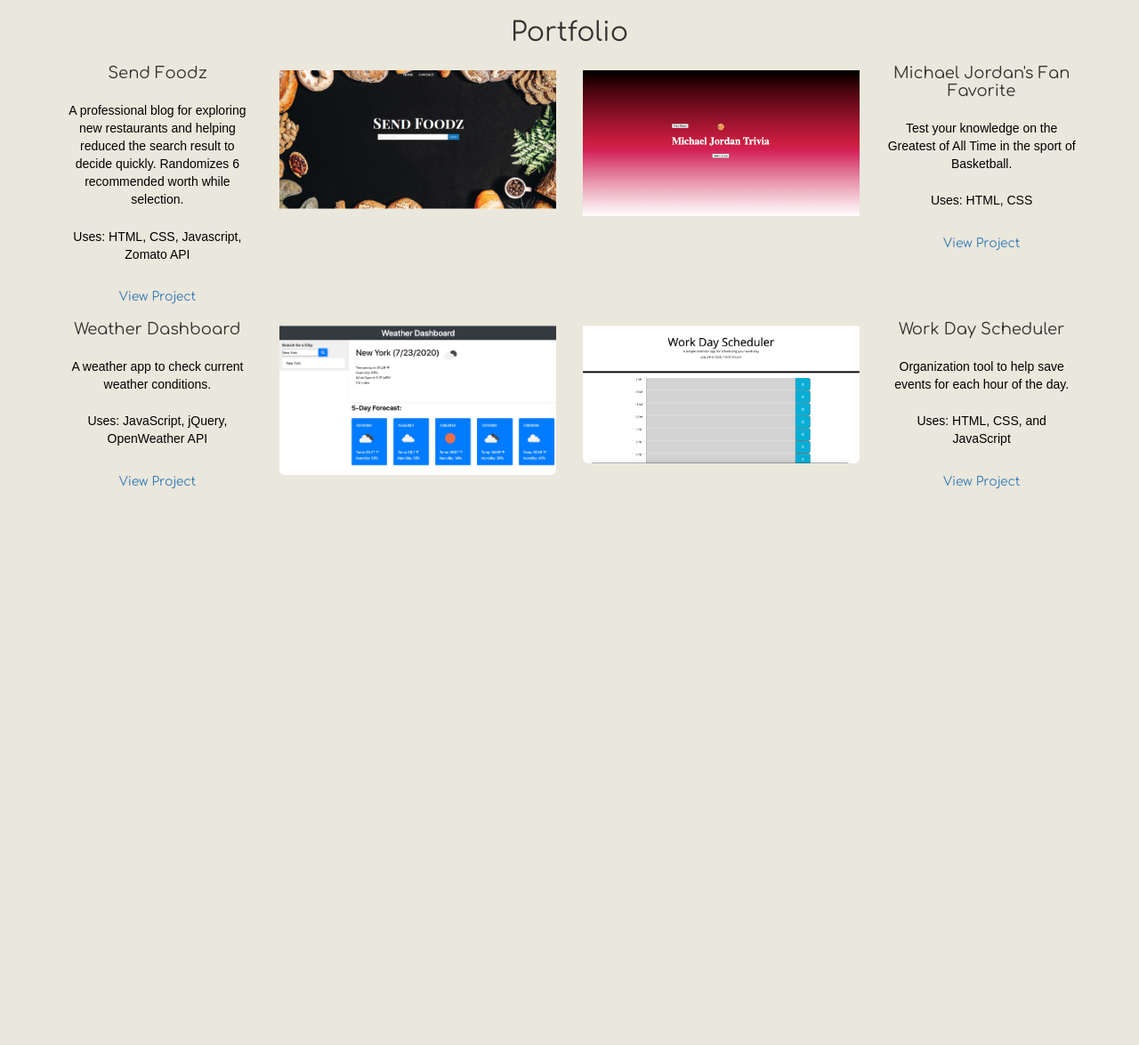
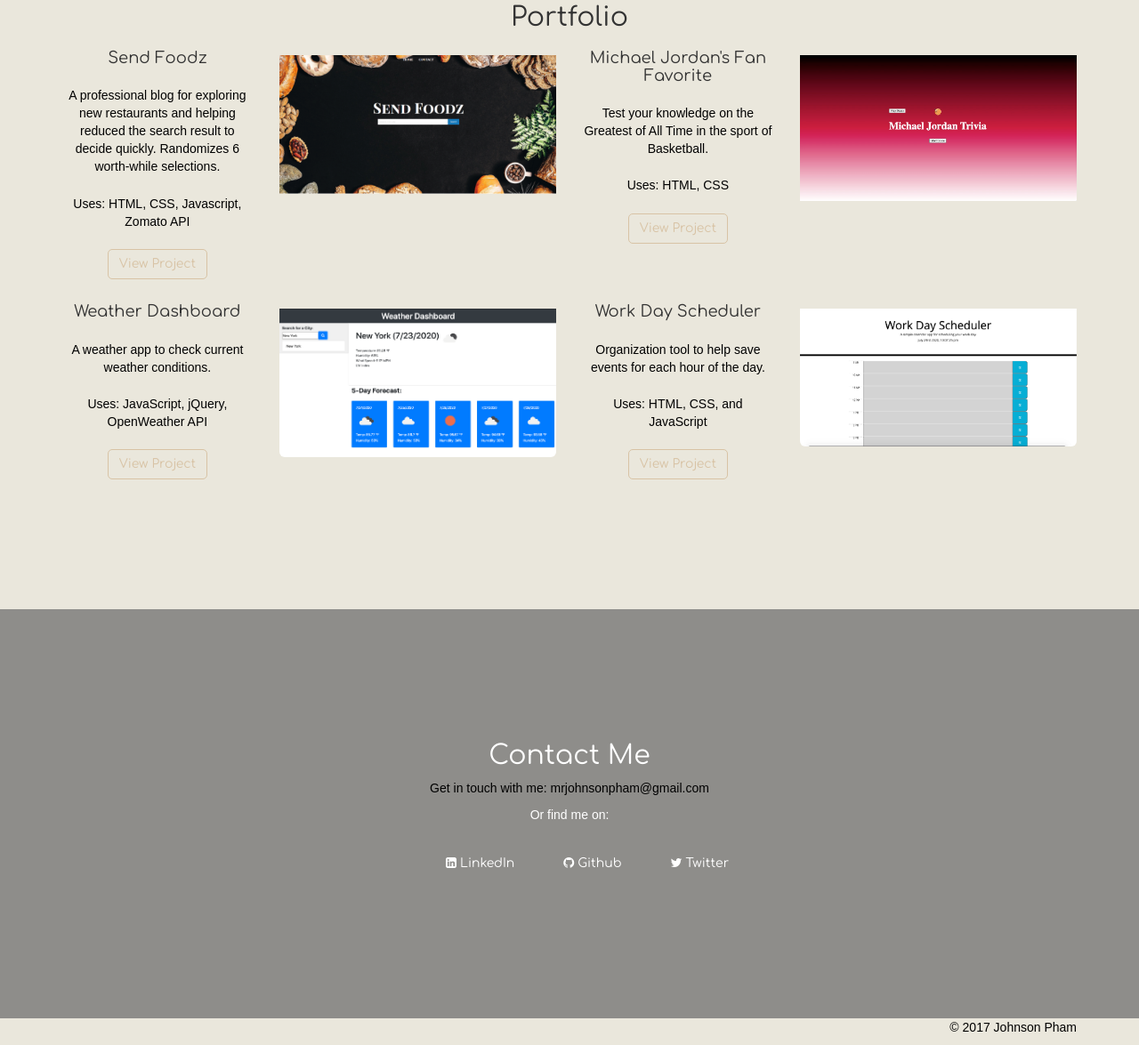
Before and after one commit to mrjohnsonpham/07-updated-portfolio, a plain HTML site: page index.html in a window 1280 px wide. Shown: the part 1514-2689 px from the top of the page at 89% size. Before the commit the page ends 2199 px from the top, so only its background shows below. Drawn offline with nearby package versions, Linux system fonts and the light colour scheme; a web font is replaced by a local one.

Commit message:
Added Contact Section and Styling

```diff
--- a/index.html
+++ b/index.html
@@ -1,54 +1,53 @@
 <!DOCTYPE html>
 <html lang="en">
 <head>
-    <meta charset="utf-8" />
-    <meta http-equiv="X-UA-Compatible" content="IE=edge" />
-    <meta name="viewport" content="width=device-width, initial-scale=1" />
-    <meta name="description" content="" />
-    <meta name="author" content="" />
-    <link rel="icon" href="images/icon.png" />
-    <link
-      rel="stylesheet"
-      href="https://maxcdn.bootstrapcdn.com/font-awesome/4.4.0/css/font-awesome.min.css"
-    />
+    <meta charset="utf-8">
+    <meta http-equiv="X-UA-Compatible" content="IE=edge">
+    <meta name="viewport" content="width=device-width, initial-scale=1">
+    <meta name="description" content="">
+    <meta name="author" content="">
+    <link rel="icon" href="images/icon.png">
+    <link rel="stylesheet" href="https://maxcdn.bootstrapcdn.com/font-awesome/4.4.0/css/font-awesome.min.css">
 
     <title>Johnson Pham</title>
 
     <!-- Bootstrap core CSS -->
-    <link href="bootstrap.min.css" rel="stylesheet" />
+    <link href="bootstrap.min.css" rel="stylesheet">
 
     <!-- Custom styles for this template -->
-    <link href="style.css" rel="stylesheet" />
+    <link href="style.css" rel="stylesheet">
 </head>
 
 <body>
+
     <!-- Fixed navbar -->
     <nav class="navbar navbar-default navbar-fixed-top">
         <div class="container">
-        <!-- <div class="navbar-header">
-                <button type="button" class="navbar-toggle collapsed" data-toggle="collapse" data-target="#navbar" aria-expanded="false" aria-controls="navbar"></button>
-
+            <div class="navbar-header">
+                <button type="button" class="navbar-toggle collapsed" data-toggle="collapse" data-target="#navbar" aria-expanded="false" aria-controls="navbar">
+                    <span class="sr-only">Toggle navigation</span>
                     <span class="icon-bar"></span>
                     <span class="icon-bar"></span>
                     <span class="icon-bar"></span>
-                </button> -->
-        <!-- <a class="navbar-brand" href="#">Johnson Pham</a> -->
-      </div>
-      <!--/.navbar-header -->
+                </button>
+                <a class="navbar-brand" href="#">Johnson Pham</a>
+            </div><!--/.navbar-header -->
             <div id="navbar" class="collapse navbar-collapse">
                 <ul class="nav navbar-nav navbar-right">
                     <li id="nav-about"><a href="#about">About</a></li>
                     <li id="nav-portfolio"><a href="#portfolio">Portfolio</a></li>
                     <li id="nav-contact"><a href="#contact">Contact</a></li>
                 </ul>
+            </div><!--/.nav-collapse -->
         </div>
-      <!--/.nav-collapse -->
     </nav>
 
     <!-- Begin page content -->
     <div class="container-fluid">
+
         <div class="row cover top">
             <div class="col-xs-12">
+
                 <div class="row">
                     <div class="col-xs-12 headline">
                         <h1 class="text-center">Hi, I'm Johnson</h1>
@@ -58,47 +57,34 @@
 
                 <div class="row">
                     <div class="col-xs-12 center-block text-center">
-              <a href="#about"
-                ><span
-                  id="scrollIcon"
-                  class="front-glyph glyphicon glyphicon-menu-down"
-                  aria-hidden="true"
-                ></span
-              ></a>
+                        <a href="#about"><span id="scrollIcon" class="front-glyph glyphicon glyphicon-menu-down" aria-hidden="true"></span></a>
                     </div>
                 </div>
+
             </div>
-      </div>
-      <!--/.row cover top -->
+        </div><!--/.row cover top -->
+
+
         <div id="about" class="row cover">
             <h2 class="text-center">About Me</h2>
             <div class="row">
+
                 <div class="col-md-12 text-center about-info">
-            <img
-              class="img-circle text-center profile-img"
-              src="images/icon.png"
-            />
+                    <img class="img-circle text-center profile-img" src="images/icon.png">
 
-            <p class="text-center">
-              I'm a web developer from the Great New York Area.
-              Make a friend with me and you've made a friend for life.
+                    <p class="text-center">I'm a web developer from Union, NJ. Make a friend with me and you've made a friend for life. Let me make your life better.</p>
+                </div>
 
-              Let me make your life better.
-            </p>
-            <br />
             </div>
-          <!--/.about-info -->
 
                 <div class="row break">
                     <div class="col-md-12 about-last">
                         <p class="text-center">Check out my latest projects</p>
                     </div>
                 </div>
+
             </div>
-      </div>
-      <!-- End #About -->
-
-      <!-- Start Portfolio Project Section -->
+        </div><!-- End #About -->
 
         <div id="portfolio" class="row cover">
             <h2 class="text-center">Portfolio</h2>
@@ -111,7 +97,7 @@
 
                             <div class="col-sm-5 text-center">
                                 <h4 class="portfolio-projects--title">Send Foodz</h4>
-                            <p class="portfolio-projects--desc">A professional blog for exploring new restaurants and helping reduced the search result to decide quickly. Randomizes 6 recommended worth while selection. </p>
+                                <p class="portfolio-projects--desc">A professional blog for exploring new restaurants and helping reduced the search result to decide quickly. Randomizes 6 worth-while selections. </p>
                                 <p class="portfolio-projects--desc">Uses: HTML, CSS, Javascript, Zomato API</p>
                                 <a class="btn btn-rounded portfolio-projects--btn" href="https://ktlnn.github.io/send-foodz/" target="_blank" role="button">View Project</a>
                             </div>
@@ -126,14 +112,14 @@
                     <div class="col-lg-6"> <!--2nd side project "right" -->
                         <div class="row">
 
-                        <div class="col-sm-5 text-center pull-right"> <!--pulls text to the right of the picture -->
+                            <div class="col-sm-5 text-center pull-right-sm"><!--text flipped to the right of image-->
                                 <h4 class="portfolio-projects--title">Michael Jordan's Fan Favorite</h4>
                                 <p class="portfolio-projects--desc">Test your knowledge on the Greatest of All Time in the sport of Basketball.</p>
                                 <p class="portfolio-projects--desc">Uses: HTML, CSS</p>
                                 <a class="btn btn-rounded portfolio-projects--btn" href="https://mrjohnsonpham.github.io/04-code-quiz-mj/" target="_blank" role="button">View Project</a>
                             </div>
 
-                        <div class="col-sm-7 text-center pull-right"> <!--pulls text to the right of the picture -->
+                            <div class="col-sm-7 text-center pull-right-sm"><!--text flipped to the right of image-->
                                 <img class="portfolio-projects--image" src="images/mj-code-quiz.png">
                             </div>
 
@@ -164,7 +150,7 @@
                     <div class="col-lg-6"> <!--2nd side project "right" -->
                         <div class="row">
 
-                        <div class="col-sm-5 text-center pull-right"><!--flipped on small, unflipped on large-->
+                            <div class="col-sm-5 text-center pull-right-sm"><!--flipped on small, unflipped on large-->
                                 <h4 class="portfolio-projects--title">Work Day Scheduler</h4>
                                 <p class="portfolio-projects--desc">Organization tool to help save events for each hour of the day.</p>
                                 <p class="portfolio-projects--desc">Uses: HTML, CSS, and JavaScript</p>
@@ -188,11 +174,37 @@
             </div>
         </div><!-- End #Portfolio -->
 
+        <div id="contact" class="row cover bottom">
+            <h2 class="text-center contact-header">Contact Me</h2>
+            <p class="text-center contact-email">Get in touch with me: mrjohnsonpham@gmail.com</p>
+
+            <div class="text-center contact-social-icons">
+                <p>Or find me on:</p>
+
+                <ul class="centered">
+                    <a href="https://www.linkedin.com/in/johnsondpham/"><li><i class="fa fa-linkedin-square"></i> LinkedIn</li></a>
+                    <a href="https://github.com/mrjohnsonpham"><li><i class="fa fa-github"></i> Github</li></a>
+                    <a href="https://twitter.com/"><li><i class="fa fa-twitter"></i> Twitter</li></a>
+                </ul>
+            </div>
+
+        </div><!-- End #Contact -->
+
+   <!-- End .container-fluid -->
+
+    <footer class="footer">
+        <div class="container">
+            <p class="pull-right">&copy 2017 Johnson Pham</p>
+        </div>
+    </footer>
 
 
+<!-- Bootstrap core JavaScript
+================================================== -->
+<!-- Placed at the end of the document so the pages load faster -->
+<script src="https://ajax.googleapis.com/ajax/libs/jquery/1.11.3/jquery.min.js"></script>
+<script src="js/bootstrap.min.js"></script>
 
 
-    </div>
-    <script></script>
 </body>
 </html>
--- a/style.css
+++ b/style.css
@@ -79,7 +79,7 @@ body > .container-fluid {
 /* portfolio css styling and buttons  */
         .portfolio-projects--desc {
             margin-top: 10%;
-            margin-bottom: 10%; } }
+            margin-bottom: 10%; }
         .portfolio-projects--btn {
           background: transparent;
           color: #d8c3a5;
@@ -92,3 +92,22 @@ body > .container-fluid {
         .portfolio-projects--image {
           margin-bottom: 1.875em;
           padding-top: 5%; }
+
+/* contact section css styling */
+
+
+#contact {
+    background-color: #8e8d8a; }
+    #contact h2 {
+      color: #FFFFFF; }
+
+  .contact-social-icons p {
+    color: #FFFFFF; }
+  .contact-social-icons ul a {
+    color: #FFFFFF;
+    list-style: none; }
+    .contact-social-icons ul a:hover {
+      color: #f0f0e6; }
+    .contact-social-icons ul a li {
+      display: inline-block;
+      padding: 2%; }
```
Lines whose indentation alone changed are shown as unchanged.
